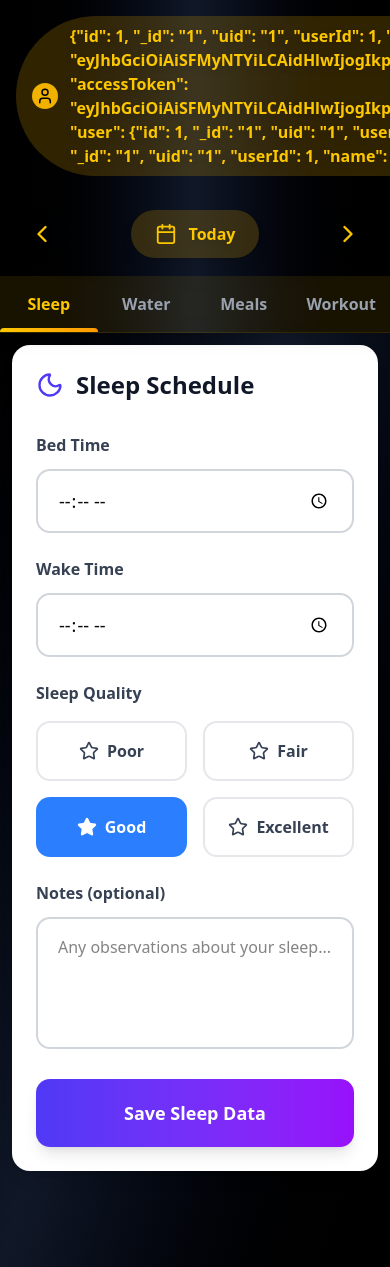
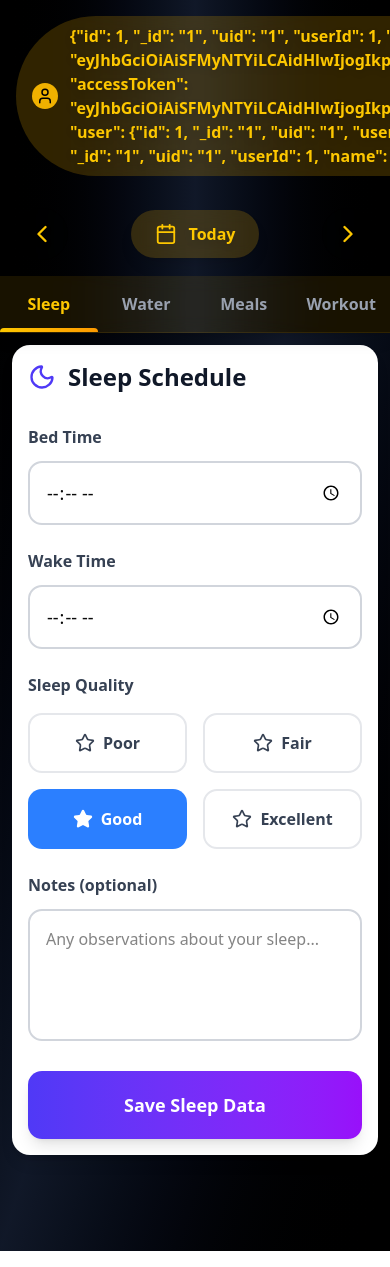
Before and after one commit to bombarasbabilon/Lamz-Home-app, a Next.js app: page /tracker in a window 390 px wide. Shown: the top 1267 px of the page. Built offline with nearby package versions, Linux system fonts and the light colour scheme; sample sign-in values are in the browser's storage.

Commit message:
Fix input field overflow on mobile - reduce padding and add box-border

```diff
--- a/components/MealTracker.tsx
+++ b/components/MealTracker.tsx
@@ -197,7 +197,7 @@ export default function MealTracker({ selectedDate, username }: MealTrackerProps
                           }
                         }}
                         placeholder="Enter food item..."
-                        className="flex-1 px-5 py-4 text-base border-2 border-gray-300 rounded-xl focus:ring-2 focus:ring-blue-500 focus:border-blue-500 transition-all"
+                        className="flex-1 px-4 py-4 text-base border-2 border-gray-300 rounded-xl focus:ring-2 focus:ring-blue-500 focus:border-blue-500 transition-all box-border"
                       />
                       <button
                         onClick={handleAddCustomFood}
@@ -236,7 +236,7 @@ export default function MealTracker({ selectedDate, username }: MealTrackerProps
                       onChange={(e) => handleNotesChange(e.target.value)}
                       placeholder="Any additional notes..."
                       rows={4}
-                      className="w-full px-5 py-4 text-base border-2 border-gray-300 rounded-xl focus:ring-2 focus:ring-blue-500 focus:border-blue-500 resize-none transition-all"
+                      className="w-full max-w-full px-4 py-4 text-base border-2 border-gray-300 rounded-xl focus:ring-2 focus:ring-blue-500 focus:border-blue-500 resize-none transition-all box-border"
                     />
                   </div>
                 </div>
--- a/components/SleepTracker.tsx
+++ b/components/SleepTracker.tsx
@@ -65,7 +65,7 @@ export default function SleepTracker({ selectedDate, username }: SleepTrackerPro
 
   return (
     <div className="p-3 sm:p-4 space-y-6 safe-area-inset-bottom pb-24">
-      <div className="bg-white rounded-2xl shadow-lg p-6 sm:p-8">
+      <div className="bg-white rounded-2xl shadow-lg p-4 sm:p-6">
         <div className="flex items-center space-x-3 mb-8">
           <Moon className="text-indigo-600" size={28} />
           <h2 className="text-2xl font-bold text-gray-900">Sleep Schedule</h2>
@@ -81,7 +81,7 @@ export default function SleepTracker({ selectedDate, username }: SleepTrackerPro
               type="time"
               value={sleepData.bedTime}
               onChange={(e) => setSleepData({ ...sleepData, bedTime: e.target.value })}
-              className="w-full px-5 py-4 text-lg border-2 border-gray-300 rounded-xl focus:ring-2 focus:ring-indigo-500 focus:border-indigo-500 transition-all"
+              className="w-full max-w-full px-4 py-4 text-lg border-2 border-gray-300 rounded-xl focus:ring-2 focus:ring-indigo-500 focus:border-indigo-500 transition-all box-border"
             />
           </div>
 
@@ -94,7 +94,7 @@ export default function SleepTracker({ selectedDate, username }: SleepTrackerPro
               type="time"
               value={sleepData.wakeTime}
               onChange={(e) => setSleepData({ ...sleepData, wakeTime: e.target.value })}
-              className="w-full px-5 py-4 text-lg border-2 border-gray-300 rounded-xl focus:ring-2 focus:ring-indigo-500 focus:border-indigo-500 transition-all"
+              className="w-full max-w-full px-4 py-4 text-lg border-2 border-gray-300 rounded-xl focus:ring-2 focus:ring-indigo-500 focus:border-indigo-500 transition-all box-border"
             />
           </div>
 
@@ -143,7 +143,7 @@ export default function SleepTracker({ selectedDate, username }: SleepTrackerPro
               onChange={(e) => setSleepData({ ...sleepData, notes: e.target.value })}
               placeholder="Any observations about your sleep..."
               rows={4}
-              className="w-full px-5 py-4 text-base border-2 border-gray-300 rounded-xl focus:ring-2 focus:ring-indigo-500 focus:border-indigo-500 resize-none transition-all"
+              className="w-full max-w-full px-4 py-4 text-base border-2 border-gray-300 rounded-xl focus:ring-2 focus:ring-indigo-500 focus:border-indigo-500 resize-none transition-all box-border"
             />
           </div>
 
--- a/components/WaterTracker.tsx
+++ b/components/WaterTracker.tsx
@@ -57,7 +57,7 @@ export default function WaterTracker({ selectedDate, username }: WaterTrackerPro
 
   return (
     <div className="p-3 sm:p-4 space-y-6 safe-area-inset-bottom pb-24">
-      <div className="bg-white rounded-2xl shadow-lg p-6 sm:p-8">
+      <div className="bg-white rounded-2xl shadow-lg p-4 sm:p-6">
         <div className="flex items-center space-x-3 mb-8">
           <Droplet className="text-blue-500" size={28} />
           <h2 className="text-2xl font-bold text-gray-900">Water Intake</h2>
--- a/components/WorkoutTracker.tsx
+++ b/components/WorkoutTracker.tsx
@@ -93,7 +93,7 @@ export default function WorkoutTracker({ selectedDate, username }: WorkoutTracke
   return (
     <div className="p-3 sm:p-4 space-y-6 safe-area-inset-bottom pb-24">
       {/* Weight Tracker Card */}
-      <div className="bg-gradient-to-br from-purple-50 to-pink-50 rounded-2xl shadow-lg p-6 border-2 border-purple-200">
+      <div className="bg-gradient-to-br from-purple-50 to-pink-50 rounded-2xl shadow-lg p-4 sm:p-6 border-2 border-purple-200">
         <div className="flex items-center space-x-3 mb-6">
           <Scale className="text-purple-600" size={28} />
           <h2 className="text-2xl font-bold text-gray-900">Weight Tracker</h2>
@@ -114,7 +114,7 @@ export default function WorkoutTracker({ selectedDate, username }: WorkoutTracke
                   onBlur={handleWeightSave}
                   placeholder="Enter weight"
                   step="0.1"
-                  className="w-full px-5 py-4 text-3xl font-bold text-center border-2 border-purple-300 rounded-xl focus:ring-2 focus:ring-purple-500 focus:border-purple-500 transition-all"
+                  className="w-full max-w-full px-4 py-4 text-3xl font-bold text-center border-2 border-purple-300 rounded-xl focus:ring-2 focus:ring-purple-500 focus:border-purple-500 transition-all box-border"
                 />
               </div>
 
@@ -186,12 +186,12 @@ export default function WorkoutTracker({ selectedDate, username }: WorkoutTracke
               onBlur={handleWeightSave}
               placeholder="How are you feeling? Any observations..."
               rows={3}
-              className="w-full px-5 py-4 text-base border-2 border-purple-300 rounded-xl focus:ring-2 focus:ring-purple-500 focus:border-purple-500 resize-none transition-all"
+              className="w-full max-w-full px-4 py-4 text-base border-2 border-purple-300 rounded-xl focus:ring-2 focus:ring-purple-500 focus:border-purple-500 resize-none transition-all box-border"
             />
           </div>
         </div>
       </div>
-      <div className="bg-white rounded-2xl shadow-lg p-6 sm:p-8">
+      <div className="bg-white rounded-2xl shadow-lg p-4 sm:p-6">
         <div className="flex items-center space-x-3 mb-8">
           <Dumbbell className="text-green-600" size={28} />
           <h2 className="text-2xl font-bold text-gray-900">Workout</h2>
@@ -310,7 +310,7 @@ export default function WorkoutTracker({ selectedDate, username }: WorkoutTracke
                 onChange={(e) => setWorkoutData({ ...workoutData, notes: e.target.value })}
                 placeholder="How did it go? Any observations..."
                 rows={3}
-                className="w-full px-4 py-3 border border-gray-300 rounded-xl focus:ring-2 focus:ring-green-500 focus:border-transparent resize-none"
+                className="w-full max-w-full px-4 py-3 border-2 border-gray-300 rounded-xl focus:ring-2 focus:ring-green-500 focus:border-green-500 resize-none transition-all box-border"
               />
             </div>
 
```
